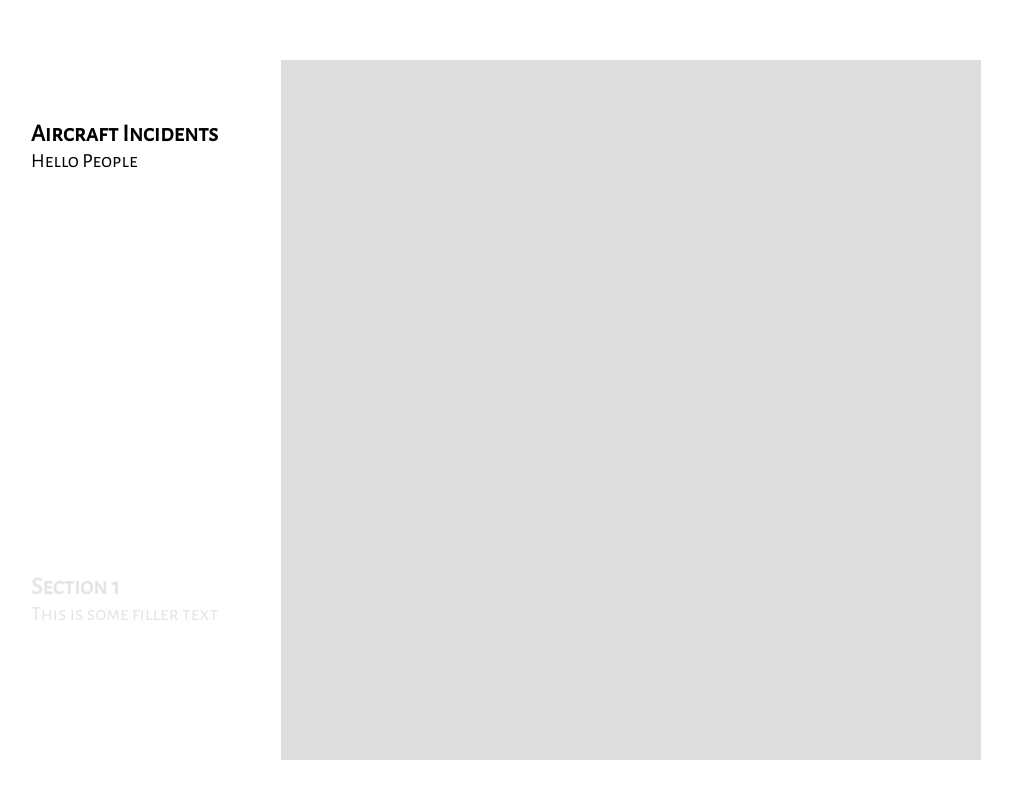
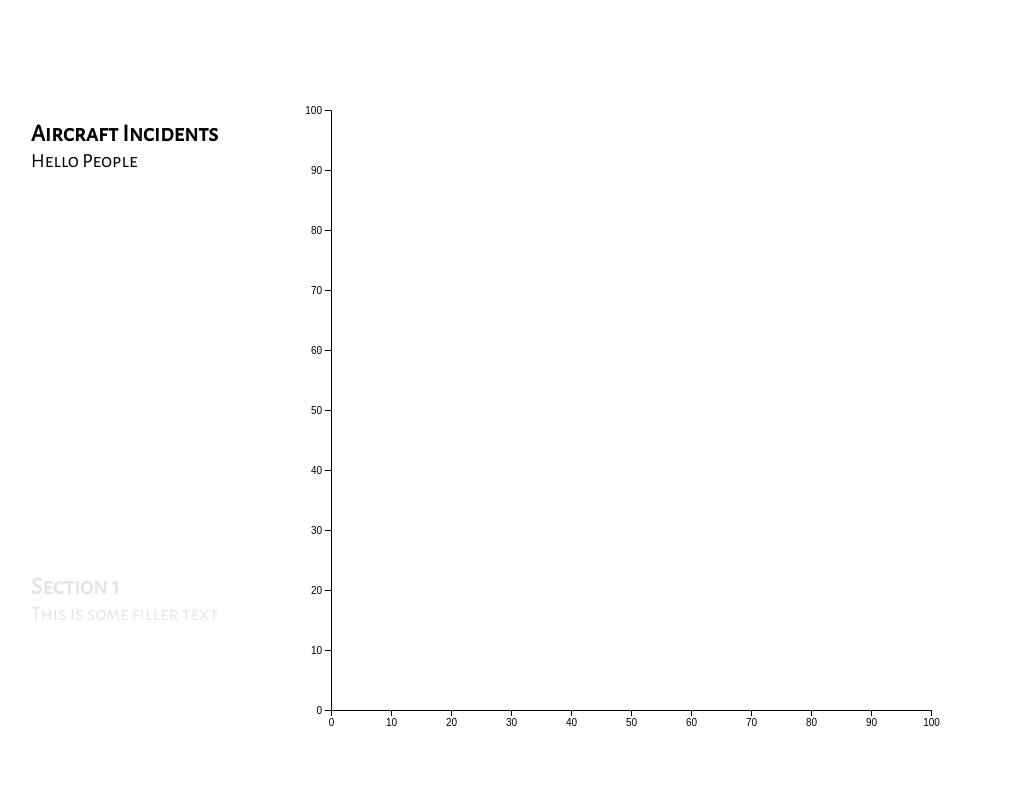
Before and after one commit to KokJianYu/CS4460-Final-Project, a plain HTML site: page index.html in a window 1280 px wide. Shown: the top 800 px of the page, without its empty margins (109-1121 px from the left). Drawn offline with nearby package versions, Linux system fonts and the light colour scheme.

Commit message:
add function to create svg with axis

```diff
--- a/css/style.css
+++ b/css/style.css
@@ -39,5 +39,10 @@ body {
     margin-left: 0;
     height: 700px;
     width: 700px;
-    background-color: #ddd;
+    background-color: #fff;
 }
+
+#table {
+    margin-left: auto;
+    margin-right: auto;
+}
--- a/js/main.js
+++ b/js/main.js
@@ -1,11 +1,44 @@
-function test() {
-    var vis = d3.select('#vis')
-    var g = vis.append('svg')
-    console.log(vis)
+function clearVisualization() {
+    d3.select('#vis').selectAll("*").remove()
 }
 
-test()
-console.log("hello")
+/**
+ * Currently, try to keep width and height to 600 each.
+ * @param {*} xScale
+ * @param {*} yScale
+ * @param {*} width
+ * @param {*} height
+ */
+function createSvgWithAxis(xScale, yScale, width, height) {
+
+    var vis = d3.select('#vis')
+
+    var offset = 50
+    var svg = vis.append('svg')
+        .attr("width", width+offset+20)
+        .attr("height", height+offset+20)
+        .attr("class", "table")
+    svg.append('g').attr('transform', `translate(${offset}, ${offset})`).call(d3.axisLeft(yScale))
+    svg.append('g').attr('transform', `translate(${offset}, ${height + offset})`).call(d3.axisBottom(xScale))
+    return svg
+}
+
+function exampleDrawTable() {
+    var width = 600
+    var height = 600
+    var yScale = d3.scaleLinear()
+    .domain([0, 100])
+    .range([height, 0]);
+    var xScale = d3.scaleLinear()
+    .domain([0, 100])         // This is what is written on the Axis: from 0 to 100
+    .range([0, width]);
+
+    var svg = createSvgWithAxis(xScale, yScale, width, height)
+    // TODO: Add data
+}
+
+exampleDrawTable()
+
 // setup scroll functionality
 var scroll = scroller()
 .container(d3.select('#graphic'));
--- a/js/scroller.js
+++ b/js/scroller.js
@@ -30,7 +30,7 @@ function scroller() {
         // var timer = d3.timer(function () {
         // position();
         // timer.stop();
-        // });
+        // });x
 
     }
 
```
